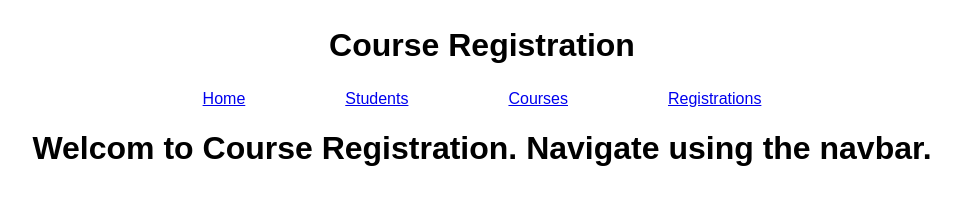
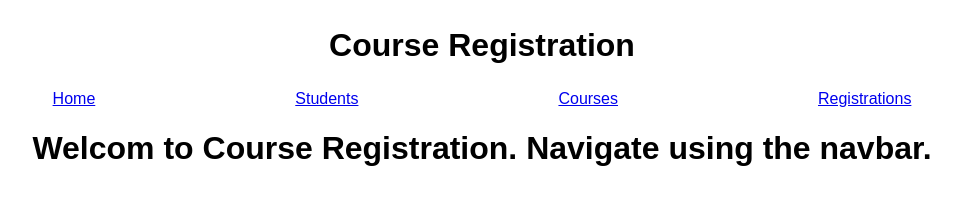
Before and after one commit to justinandr/class_registration, a React app in the folder client/: page / in a window 1280 px wide. Shown: the whole page, without its empty margins (158-1119 px from the left). Built offline with nearby package versions, Linux system fonts and the light colour scheme; no server answers.

Commit message:
add styling

```diff
--- a/client/src/index.css
+++ b/client/src/index.css
@@ -46,8 +46,8 @@ nav{
 }
 
 a{
-    padding-left: 50px;
-    padding-right: 50px;
+    padding-left: 100px;
+    padding-right: 100px;
 }
 
 .card-container{
@@ -80,6 +80,7 @@ input[type=text], select {
     border: 1px solid #ccc;
     border-radius: 4px;
     box-sizing: border-box;
+    box-shadow: 0 2px 10px rgba(0, 0, 0, 0.1);
   }
 
   label{
```
